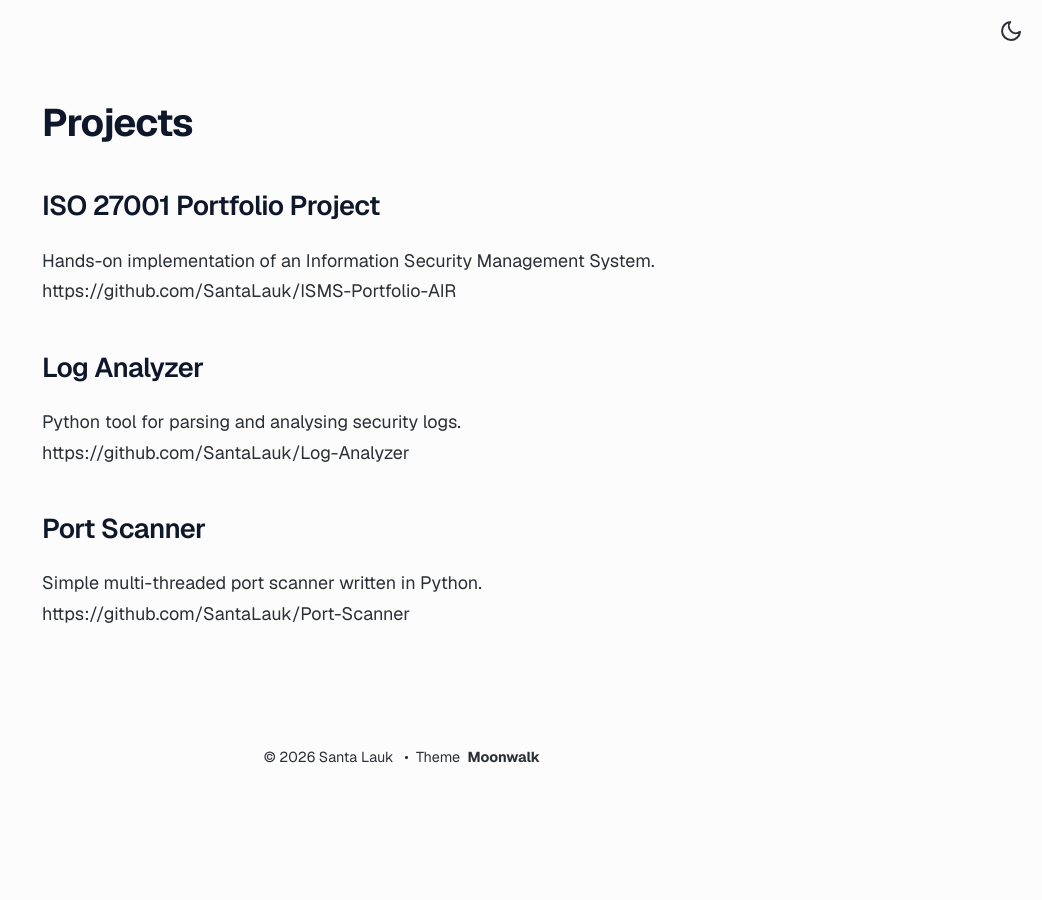
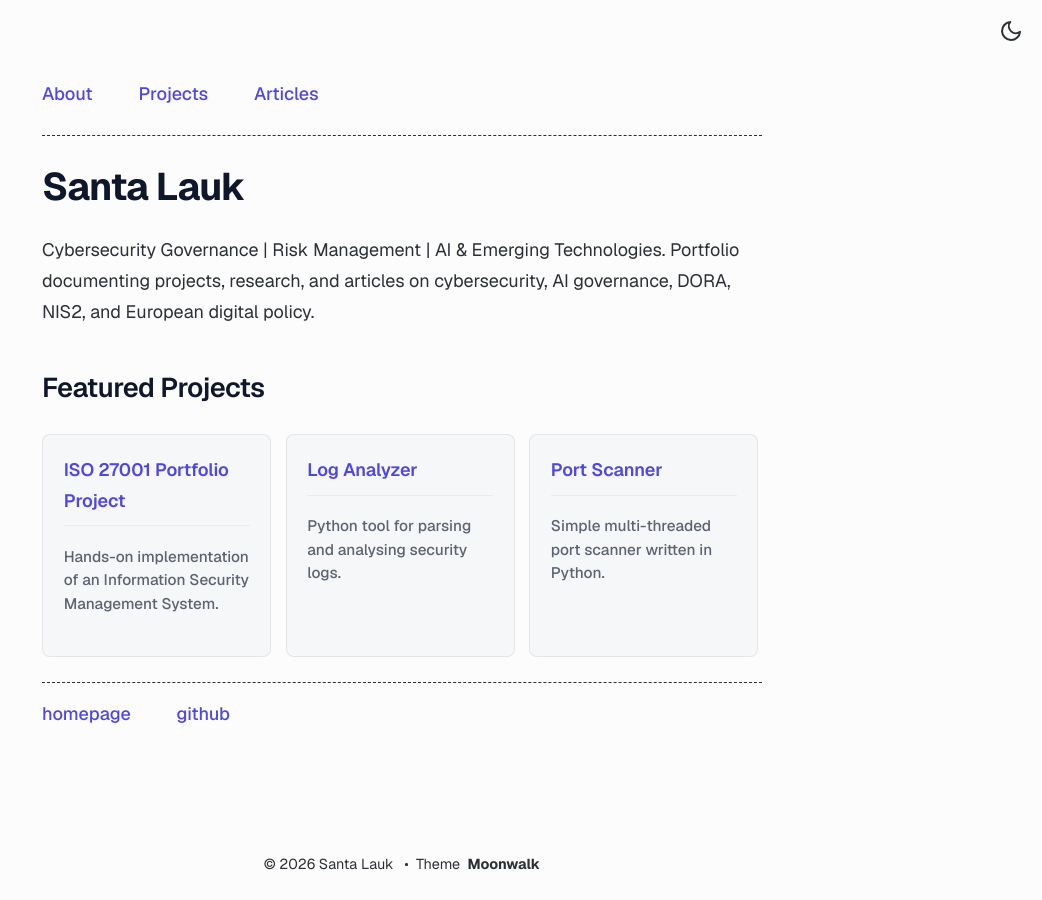
Before and after one commit to SantaLauk/santalauk.github.io, a Jekyll site: the page built from projects.md, in a window 1280 px wide. Shown: the whole page, without its empty margins (238-1280 px from the left). Built offline with Jekyll 4.4.1, drawn with Linux system fonts in a browser that asks for light colours; part of the change alters nothing that is shown.

Commit message:
Update projects.md

```diff
--- a/projects.md
+++ b/projects.md
@@ -1,19 +1,10 @@
 ---
-layout: default
+layout: home
 title: Projects
 permalink: /projects/
+
+show_projects: true
+show_blog: false
+show_misc_list: false
+show_old_projects: false
 ---
-
-# Projects
-
-## ISO 27001 Portfolio Project
-Hands-on implementation of an Information Security Management System.
-https://github.com/SantaLauk/ISMS-Portfolio-AIR
-
-## Log Analyzer
-Python tool for parsing and analysing security logs.
-https://github.com/SantaLauk/Log-Analyzer
-
-## Port Scanner
-Simple multi-threaded port scanner written in Python.
-https://github.com/SantaLauk/Port-Scanner
```
